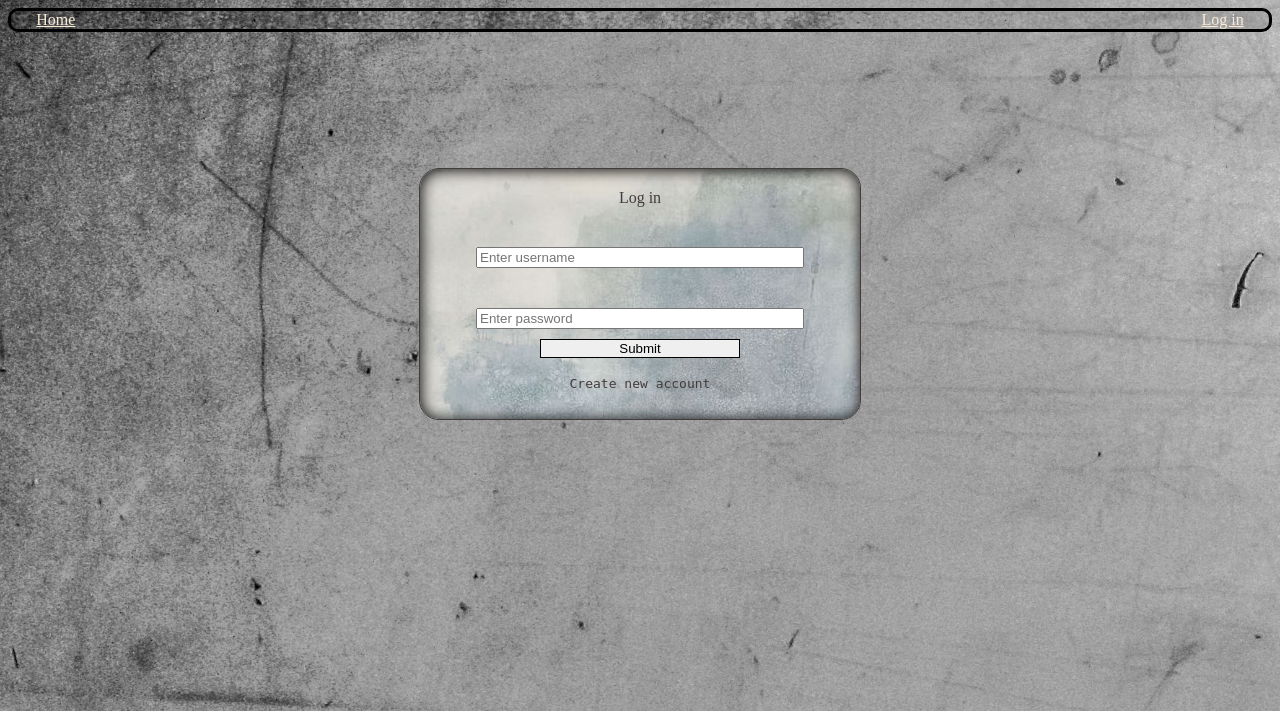
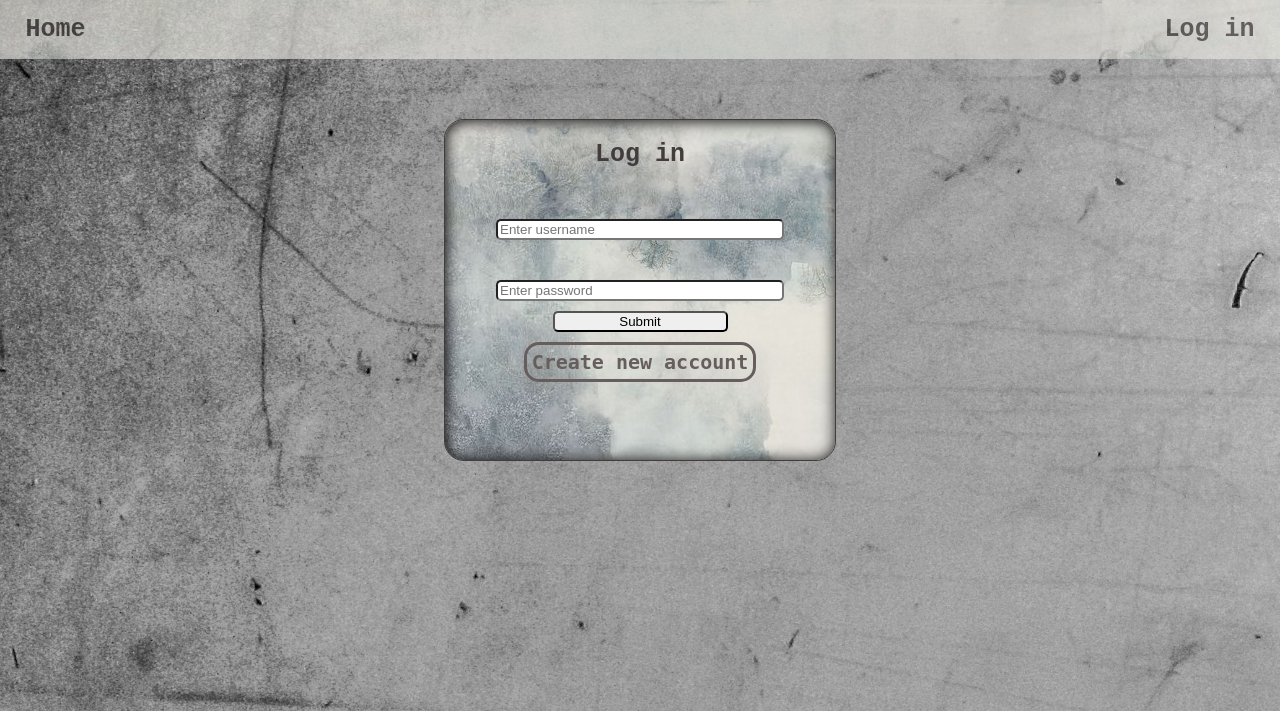
Before and after one commit to EldinKecap/Web-Programming-SITE, a PHP site: page /login.html in a window 1280 px wide. Shown: the top 711 px of the page. Run offline with PHP 8.4, Linux system fonts and the light colour scheme.

Commit message:
minor changes to the nav bar and adding a ne creat new account page with email text field

```diff
--- a/index.js
+++ b/index.js
@@ -3,22 +3,36 @@ function getUserInput(){
     let password = document.getElementById('password');
     let errorPassword = document.getElementById('errorPassword');
     let errorUsername = document.getElementById('errorUsername');
+    let email = document.getElementById('email');
+    let errorEmail = document.getElementById('errorEmail');
+
     if (/^[A-Za-z0-9_-]*$/.test(password.value)&&password.value.length >6) {
-        console.log(username.value);
+
         console.log(password.value);
         errorPassword.innerText = '';
     }else{
         errorPassword.innerText = 'Password must be longer than 6 characters and contain only letters, numbers, underscores and dashes';
 
         console.log('password cant contain spaces');
+
     }
+
     if (/^[A-Za-z0-9_-]*$/.test(username.value)&&username.value.length >6) {
         console.log(username.value);
-        console.log(username.value);
+
         errorUsername.innerText = '';
     }else{
         errorUsername.innerText = 'Username must be longer than 6 characters and contain only letters, numbers, underscores and dashes';
         console.log('username cant contain spaces');
+
+    }
+
+    if (/[a-z0-9!#$%&'*+/=?^_`{|}~-]+(?:\.[a-z0-9!#$%&'*+/=?^_`{|}~-]+)*@(?:[a-z0-9](?:[a-z0-9-]*[a-z0-9])?\.)+[a-z0-9](?:[a-z0-9-]*[a-z0-9])?/g.test(email.value)) {
+        console.log(email.value);
+        errorEmail.innerText='';
+    }else{
+        errorEmail.innerText = 'E-mail must contain a dot and an @ symbol';
+
     }
 
 }
--- a/login.html
+++ b/login.html
@@ -14,14 +14,14 @@
         <a href="./login.html">Log in</a>
     </nav>
     <form action="" onclick="getUserInput()" onsubmit="return false">
-        <div>Log in</div>
+        <div class = "formTitle">Log in</div>
         <div id="errorUsername"></div>
         <input type="text" id="username" placeholder="Enter username">
 
         <div id="errorPassword"></div>
         <input type="text" id="password" placeholder="Enter password">
         <input id="submit" type="submit">
-        <a href="createAccount.html" id="createNewAccount">Create new account</a>
+        <a href = "createAccount.html" class = "createNewAccount">Create new account</a>
     </form>
 </body>
 </html>
--- a/styles.css
+++ b/styles.css
@@ -7,24 +7,27 @@ body{
     background-size: cover;
     background-repeat: no-repeat;
     background-image: url(./Images/backgroundBodyImage.jpg) ;
+    font-family: 'Courier New', Courier, monospace;
+    padding: 0;
+    margin: 0;
 }
 
 nav{
+    color: rgb(66, 60, 60);
     display: flex;
     align-items: center;
     justify-content: space-between;
-    border: solid ;
-    border-radius: 10px;
-    padding: 0% 2%;
+    padding: 15px 2%;
     grid-area: header;
-    background-image: url(./Images/backgroundBodyImage.jpg) ;
+    background-image: url(./Images/BackgroundNavImage.jpg) ;
+    opacity: 0.7;
 
 }
+
 form{
     color: rgb(66, 60, 60);
     display: flex;
     flex-direction: column;
-    justify-content: space-around;
     flex-wrap: wrap;
     grid-area: body;
     justify-self: center;
@@ -32,40 +35,68 @@ form{
     border: solid 1px;
     border-radius: 20px;
     width: 50%;
-    margin-top: 10%;
+    margin-top: 50px;
     padding: 20px;
-    height: fit-content;
+    height: 300px;
     box-shadow: inset 1px 1px 15px black;
-    max-width: 400px;
+    max-width: 350px;
     background-image: url(/Images/BackgroundFormImage.jpg);
     background-position: 50% 0%;
 }
 
 #submit{
     width: 50%;
-    border: solid 1px;
+
     margin-top: 10px ;
 }
 input[type="text"]{
     width: 80%;
 
 }
-#createNewAccount{
+.createNewAccount{
+    font-weight: 600;
     margin-top: 10px;
+    color: rgb(102, 93, 93);
+    text-decoration: none;
+    font-family: monospace;
+    padding: 5px;
+    font-size: 20px;
+    border: solid 3px;
+    border-radius: 15px;
+}
+
+.createNewAccount:hover{
+    box-shadow: inset 1px 1px 8px;
+    padding: 5px;
+}
+
+#errorPassword,#errorUsername,#errorEmail{
+    color: rgb(99, 88, 88);
+    font-size: 13px;
+    font-weight: 600;
+    width: 80%;
+    min-height: 40px;
+    text-align: center;
+}
+
+a{
     color: rgb(66, 60, 60);
     text-decoration: none;
-    font-family: monospace;
-    padding: 8px;
+    font-size: 25px;
+    font-weight: 600;
 }
-#createNewAccount:hover{
-    border: solid;
-    border-radius: 15px;
-    padding: 5px;
+
+.formTitle{
+    font-size: 25px;
+    font-weight: 600;
+    margin-bottom: 10px;
 }
-#errorPassword,#errorUsername{
-    color: rgb(99, 88, 88);
-    font-size: 13px;
-    width: 80%;
-    min-height: 40px;
+
+input{
+    border-radius: 5px;
+
 }
-a{color: antiquewhite;}
+
+#createNewAccountForm {
+    height: 370px;
+}
--- /dev/null
+++ b/testing.js
@@ -0,0 +1,2 @@
+let email = 'anarchy@dsf.sdf';
+    console.log(/[a-z0-9!#$%&'*+/=?^_`{|}~-]+(?:\.[a-z0-9!#$%&'*+/=?^_`{|}~-]+)*@(?:[a-z0-9](?:[a-z0-9-]*[a-z0-9])?\.)+[a-z0-9](?:[a-z0-9-]*[a-z0-9])?/g.test(email))
```
Also changed, not shown: createAccount.html (added, +33 -0 lines), Images/BackgroundFormImage.jpg, Images/BackgroundNavImage.jpg (added), 1 other file.
